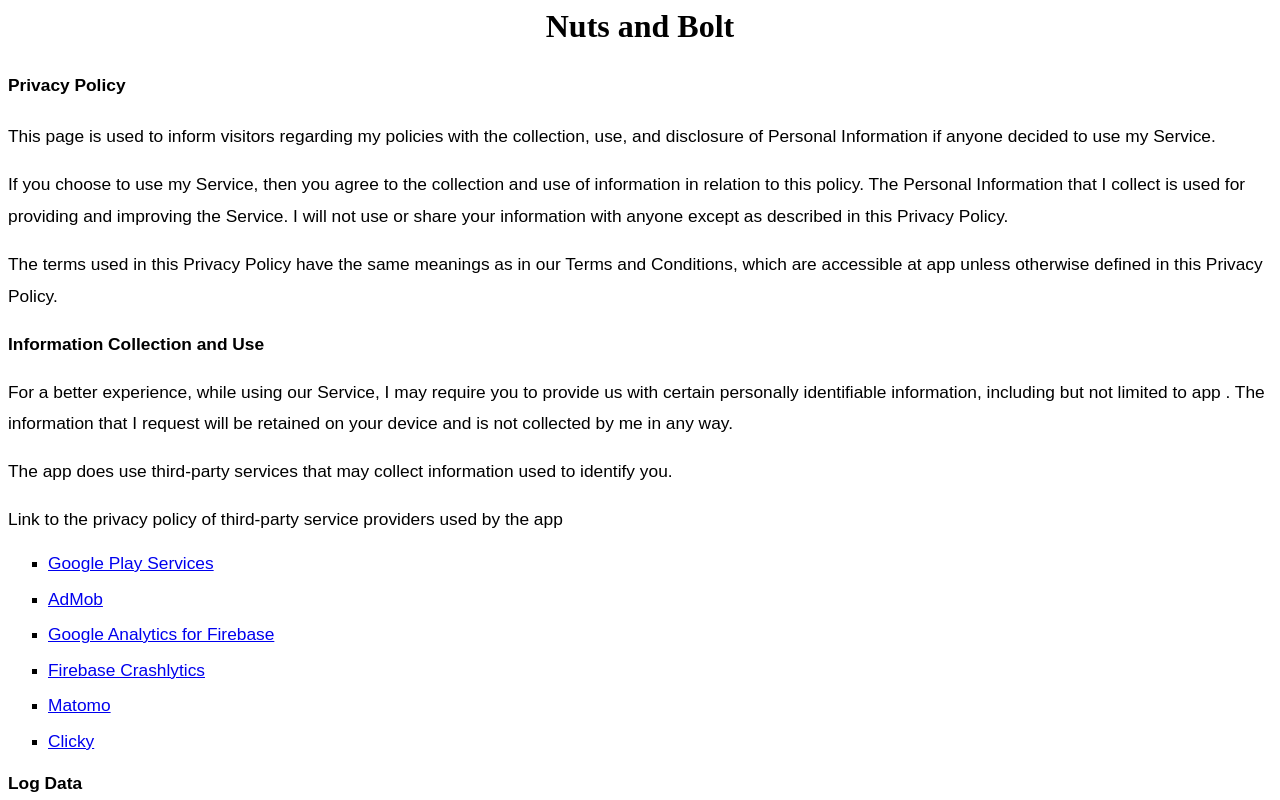
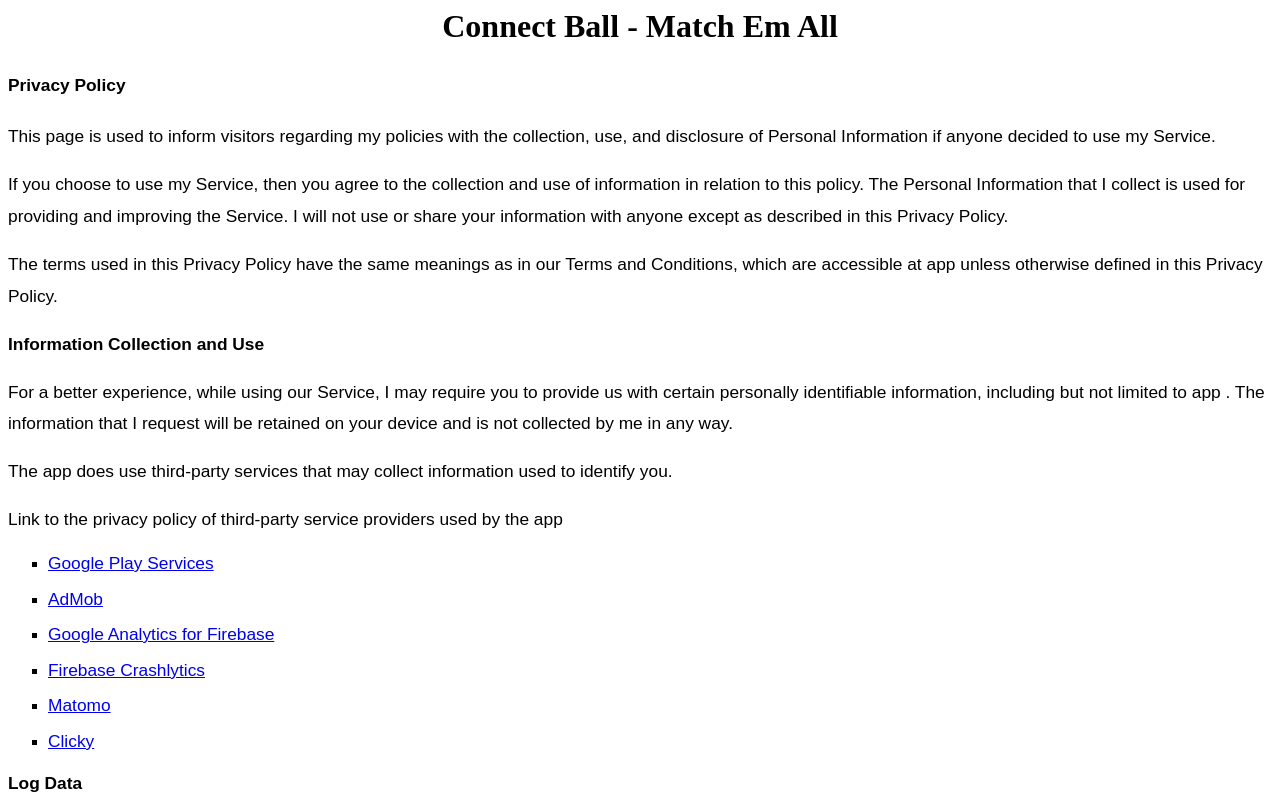
Before and after one commit to dtdat3101/collectemall.github.io, a plain HTML site: page policy.html in a window 1280 px wide. Shown: the top 800 px of the page. Drawn offline with Linux system fonts and the light colour scheme.

Commit message:
Update policy.html

```diff
--- a/policy.html
+++ b/policy.html
@@ -21,7 +21,7 @@
 	<meta name="" content="">
 </head>
 <body lang="en-US" dir="ltr">
-<div id="h.INITIAL_GRID.ddijulrjsuva" dir="ltr"><h1 align="center">Nuts and Bolt</h1>
+<div id="h.INITIAL_GRID.ddijulrjsuva" dir="ltr"><h1 align="center">Connect Ball - Match Em All</h1>
 </div>
 <div id="h.213f3aef4415fa1_0" dir="ltr"><p align="left" style="margin-bottom: 0in; border: none; padding: 0in; font-variant: normal; font-style: normal; line-height: 240%; background: transparent; text-decoration: none">
 	<font color="#000000"><font face="Arial"><font size="3" style="font-size: 13pt"><b><span style="background: transparent">Privacy
```
